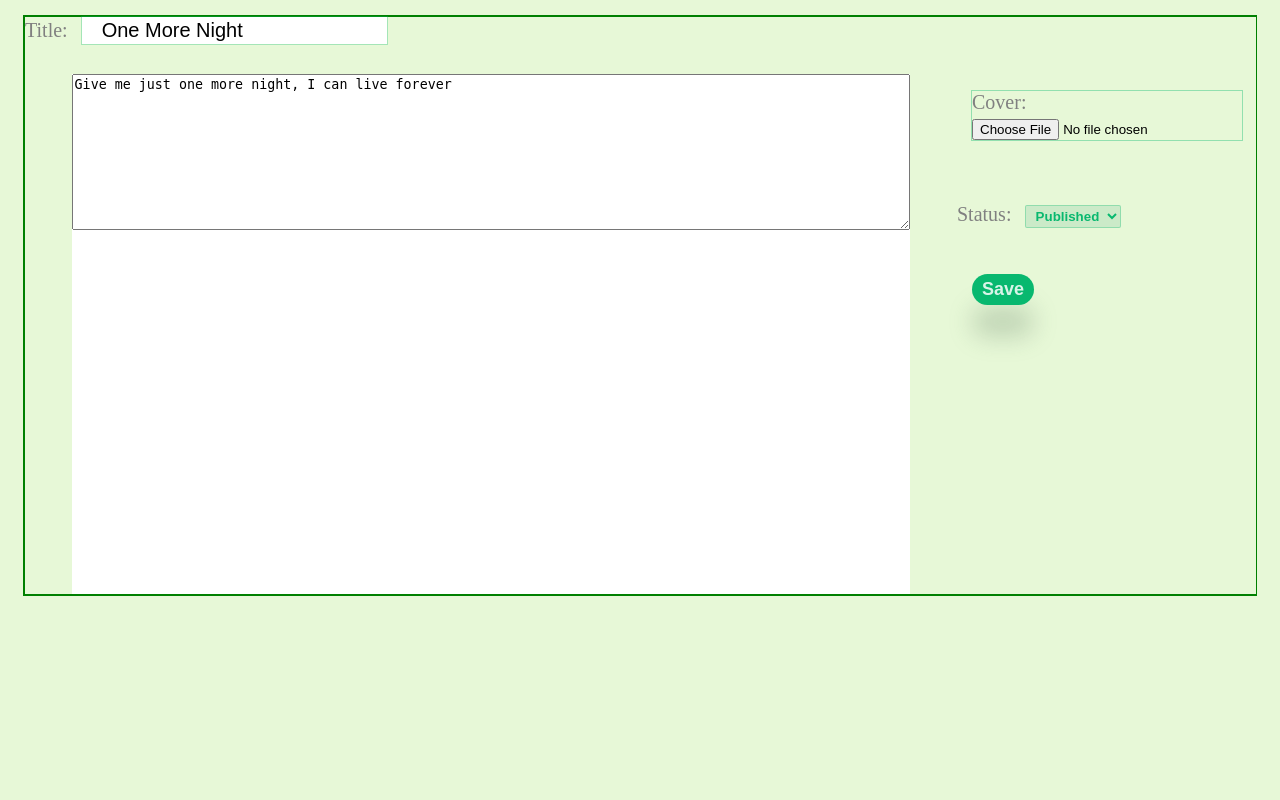
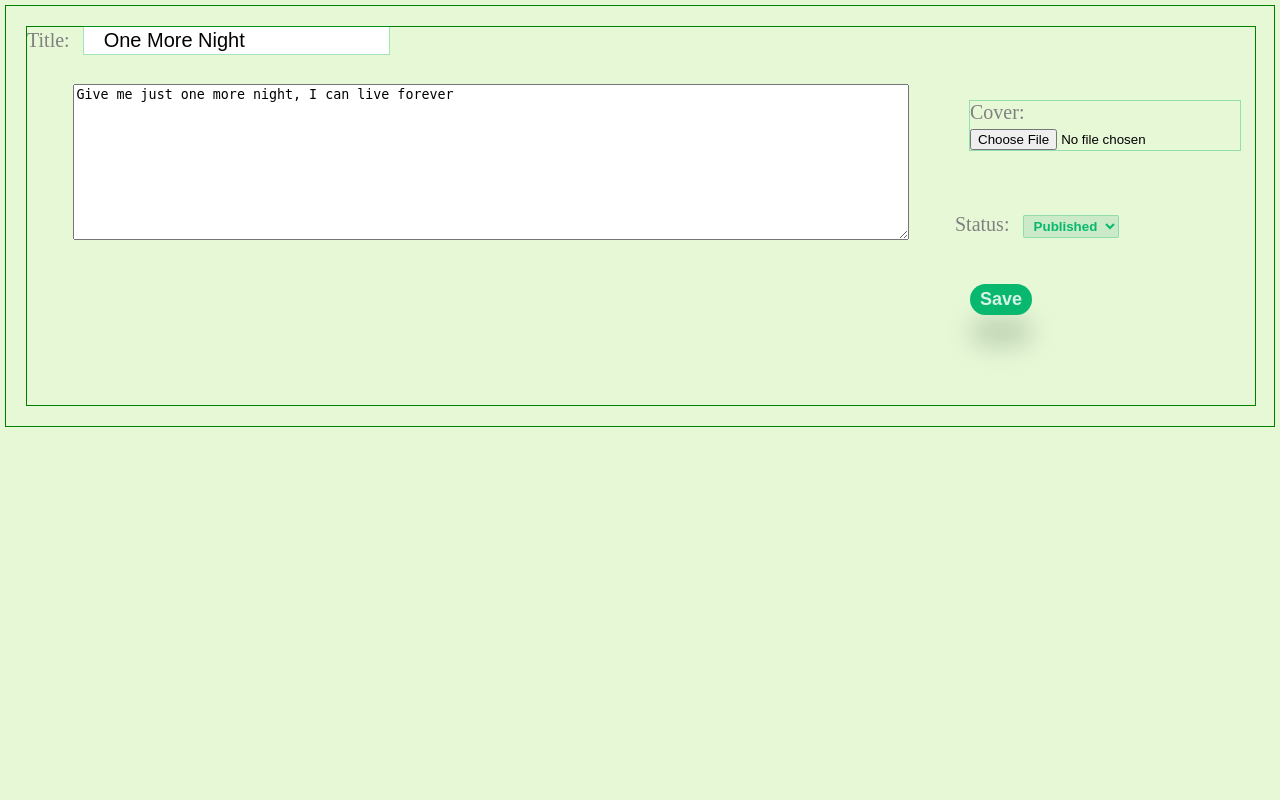
Before and after one commit to fescii/getopas, a Django app: page /dashboard/edit-article/12/ in a window 1280 px wide. Run offline with Django 4.2, Linux system fonts and the light colour scheme; a user stored in the database is signed in; data comes from the database, SQL or seed files in the repository; tables that the repository leaves empty hold one stand-in row (values such as "Sample post"); parts of the project's set-up code (start-up, migrations or seed data) failed here and were passed over; some libraries are stand-ins or nearby versions.

Commit message:
Editors: Entry C28

```diff
--- a/mysite/editors/static/css/article.css
+++ b/mysite/editors/static/css/article.css
@@ -3,6 +3,7 @@
 }
 main.article{
     background-color: rgb(231, 248, 215);
+    position: fixed;
     margin: 0%;
     padding: 0%;
     left: 0px;
@@ -16,11 +17,10 @@
 
 }
 main.article>.main-content{
-    margin: 15px;
+    margin: 5px;
     border: 1px solid green;
     display: block;
-    overflow: hidden;
-    height: 100%;
+    padding: 20px;
 }
 
 main.article>.main-content>form{
@@ -69,7 +69,7 @@
     padding: 0px;
     margin: 0%;
     background-color: white;
-    height: 520px;
+    height: max-content;
     -webkit-border-radius: 0px;
     -moz-border-radius: 0px;
     -ms-border-radius: 0px;
--- a/mysite/editors/templates/editors/articles/edit.html
+++ b/mysite/editors/templates/editors/articles/edit.html
@@ -17,7 +17,7 @@
 <script>
     tinymce.init({
         selector: '#id_body',
-        height: 600, menubar: 'edit insert view format table',
+        height: 550, menubar: 'edit insert view format table',
         plugins: [
           'advlist autolink lists link image charmap print preview anchor',
           'searchreplace visualblocks code fullscreen',
```
